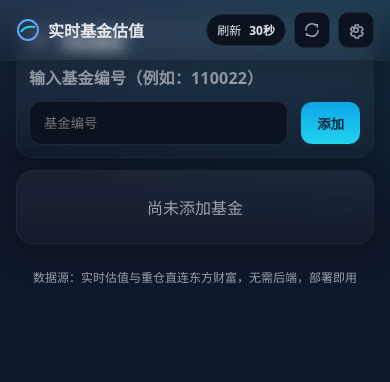
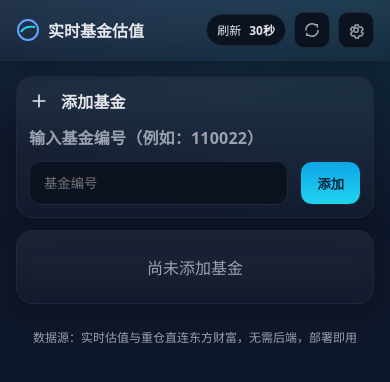
Before and after one commit to cookabc/app-universe, a Next.js app: page / in a window 390 px wide. Shown: the top 382 px of the page. Built offline with nearby package versions, Linux system fonts and the light colour scheme.

Commit message:
add: 优基金名称永远展示完整

```diff
--- a/app/globals.css
+++ b/app/globals.css
@@ -113,6 +113,9 @@ body {
     border-top: none;
     border-left: none;
     border-right: none;
+  }
+  .add-fund-section {
+    margin-top: 60px;
   }
 }
 
--- a/app/page.jsx
+++ b/app/page.jsx
@@ -341,7 +341,7 @@ export default function HomePage() {
       </div>
 
       <div className="grid">
-        <div className="col-12 glass card" role="region" aria-label="添加基金">
+        <div className="col-12 glass card add-fund-section" role="region" aria-label="添加基金">
           <div className="title" style={{ marginBottom: 12 }}>
             <PlusIcon width="20" height="20" />
             <span>添加基金</span>
```
